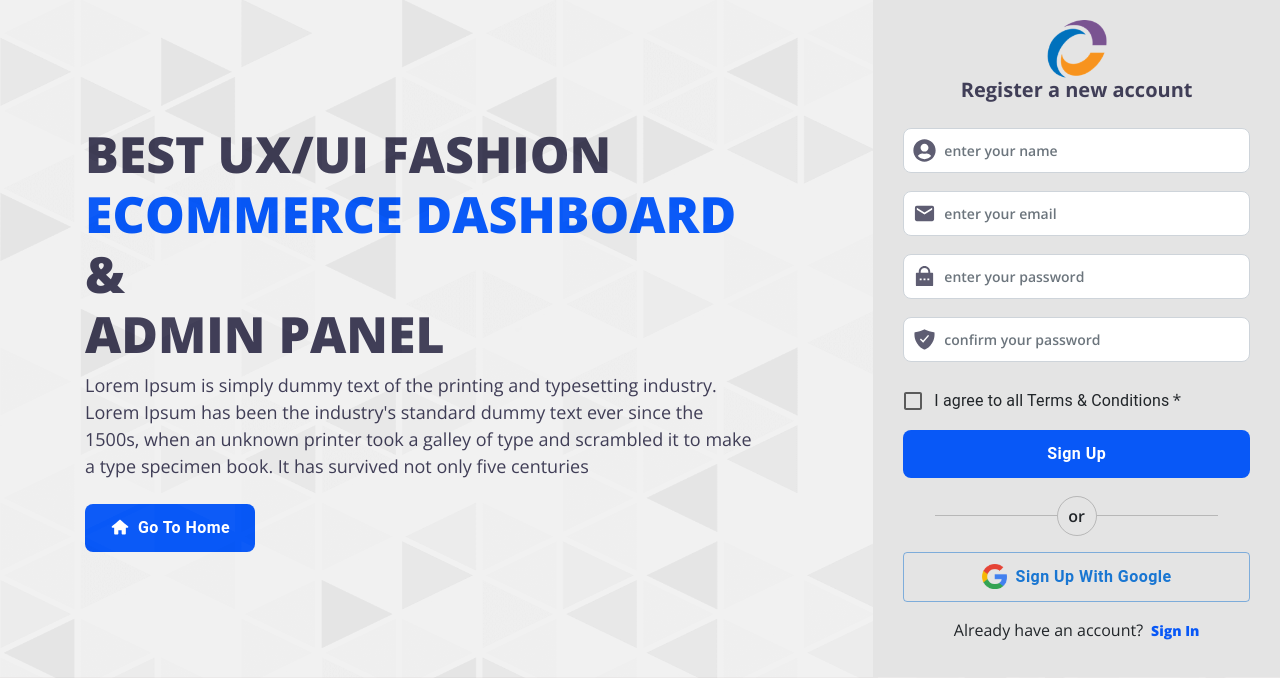
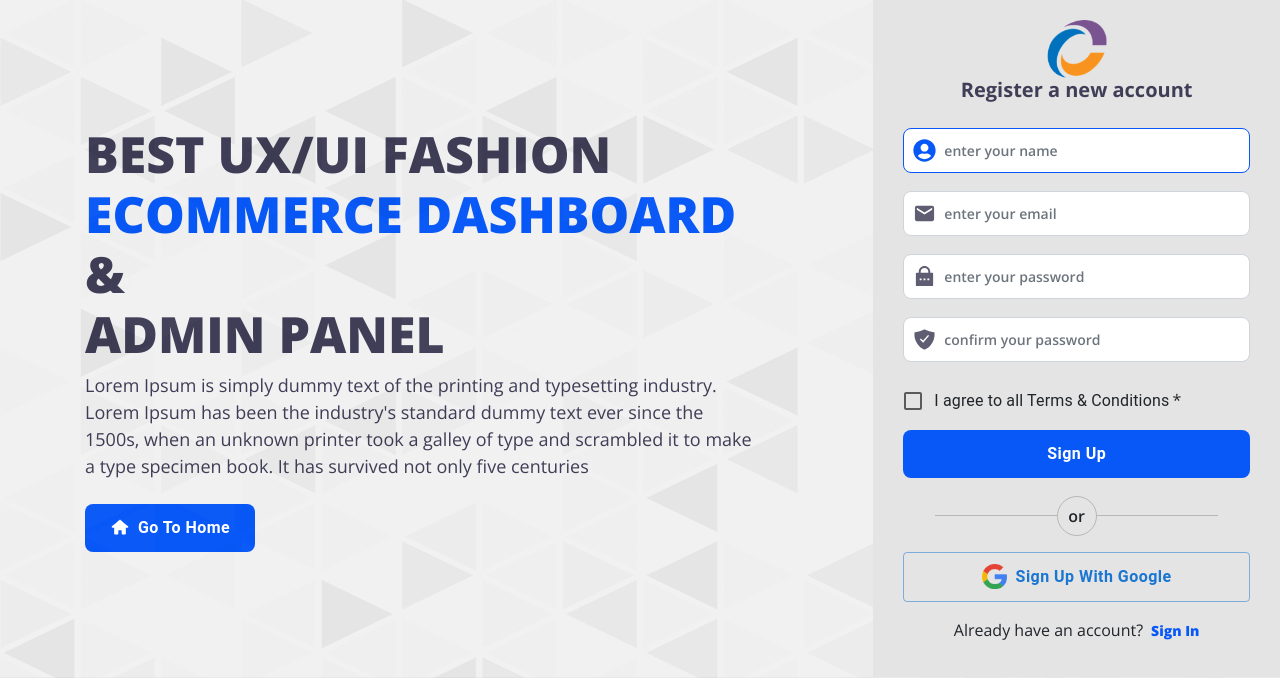
Before and after one commit to shahkenil01/Admin-Dashboard, a React (Create React App) app: page /signUp in a window 1280 px wide. Shown: the top 678 px of the page. Built offline with nearby package versions, Linux system fonts and the light colour scheme.

Commit message:
Quick update

```diff
--- a/src/pages/SignUp/index.js
+++ b/src/pages/SignUp/index.js
@@ -64,7 +64,7 @@ const SignUp = () => {
                 <form>
                   <div className={`form-group position-relative ${inputIndex === 0 && 'focus'}`}>
                     <span className="icon"><FaUserCircle /></span>
-                    <input type="text" className="form-control" placeholder="enter your name" onFocus={() => focusInput(0)} onBlur={() => setInputIndex(null)}/>
+                    <input type="text" className="form-control" placeholder="enter your name" onFocus={() => focusInput(0)} onBlur={() => setInputIndex(null)} autoFocus/>
                   </div>
 
                   <div className={`form-group position-relative ${inputIndex === 1 && 'focus'}`}>
--- a/src/pages/login/index.js
+++ b/src/pages/login/index.js
@@ -32,11 +32,9 @@ const Login = ()=>{
             <form>
               <div className={`form-group position-relative ${inputIndex===0 && 'focus'}`}>
                 <span className='icon'><MdEmail/></span>
-                <input type='email'
-                  className='form-control'
-                  placeholder='enter your email'
+                <input type='email' className='form-control' placeholder='enter your email'
                   onFocus={()=>focusInput(0)}
-                  onBlur={()=>setInputIndex(null)}/>
+                  onBlur={()=>setInputIndex(null)} autoFocus/>
               </div>
 
               <div className={`form-group position-relative ${inputIndex===1 && 'focus'}`}>
```
Also changed, not shown: src/components/CustomDropdown.js (line endings or trailing spaces).
